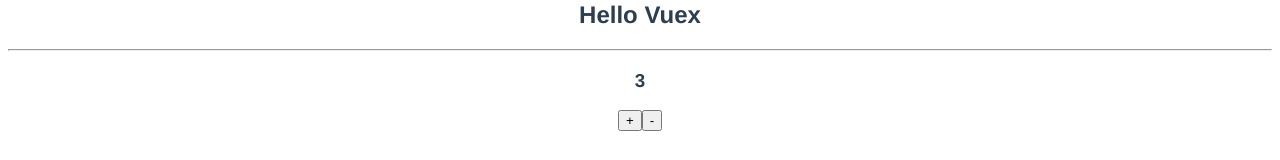
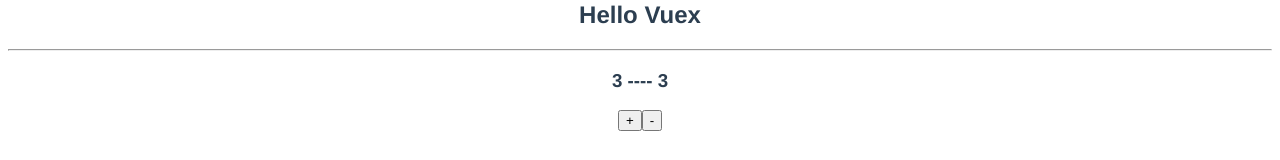
Before and after one commit to CucurbitBaby/vuex_jspang, a Vue app: page /#/count in a window 1280 px wide. Shown: the part 283-443 px from the top of the page. Built offline with nearby package versions, Linux system fonts and the light colour scheme.

Commit message:
second commit vuex-mapState

```diff
--- a/src/components/Count.vue
+++ b/src/components/Count.vue
@@ -2,7 +2,7 @@
 	<div>
 		<h2>{{ msg }}</h2>
 		<hr />
-		<h3>{{ $store.state.count }}</h3>
+		<h3>{{ $store.state.count }} ----  {{ count }}</h3>
 
 		<p>
 			<button @click="$store.commit('add')">+</button>
@@ -16,13 +16,35 @@
 <script>
 
 import store from '@/vuex/store'
+import { mapState } from 'vuex'
 export default {
 	data(){
 		return {
 			msg: 'Hello Vuex'
 		}
 	},
+	computed:mapState(['count']),
 	store
 }
 
+
+/*
+3种方式实现：{{ $store.state.count }}直接用 {{ count }}
+1.	computed:{
+		count(){
+			return this.$store.state.count
+		}
+	},
+2.	import { mapState } from 'vuex'
+	computed:mapState({
+		count:state=>state.count
+	}),
+	store
+3.	import { mapState } from 'vuex'		// 推荐这种方式
+	computed:mapState(['count']]),
+	store
+
+*/
+
+
 </script>
```
